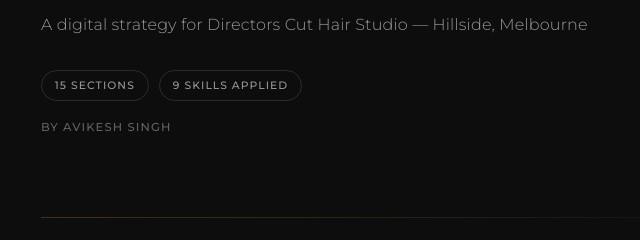
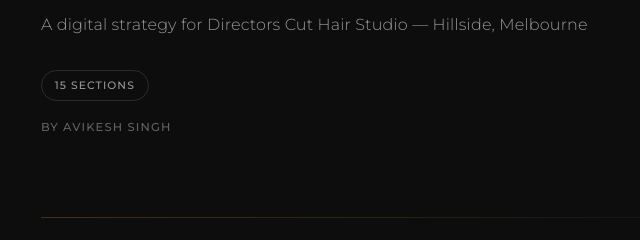
Before and after one commit to avikeshsingh/dc-case-study, a plain HTML site: page index.html in a window 1280 px wide. Shown: the part 442-682 px from the top of the page, 41-681 px from the left. Drawn offline with Linux system fonts and the light colour scheme; a web font is replaced by a local one.

Commit message:
Update index.html

```diff
--- a/index.html
+++ b/index.html
@@ -52,7 +52,6 @@
                 <p class="hero-sub reveal reveal-delay-2">A digital strategy for Directors Cut Hair Studio — Hillside, Melbourne</p>
                 <div class="hero-chips reveal reveal-delay-3">
                     <span class="chip">15 Sections</span>
-                    <span class="chip">9 Skills Applied</span>
                 </div>
                 <p class="hero-author reveal reveal-delay-3">By Avikesh Singh</p>
             </div>
```
